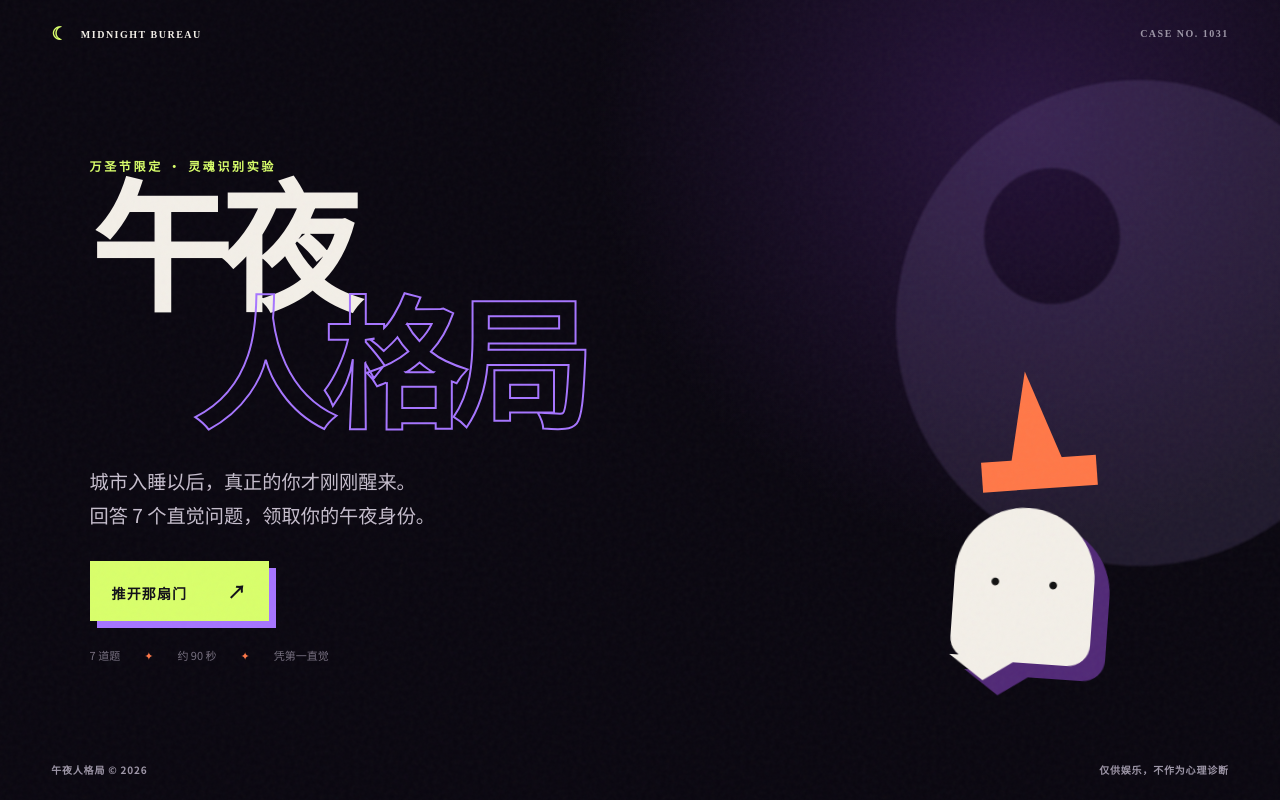
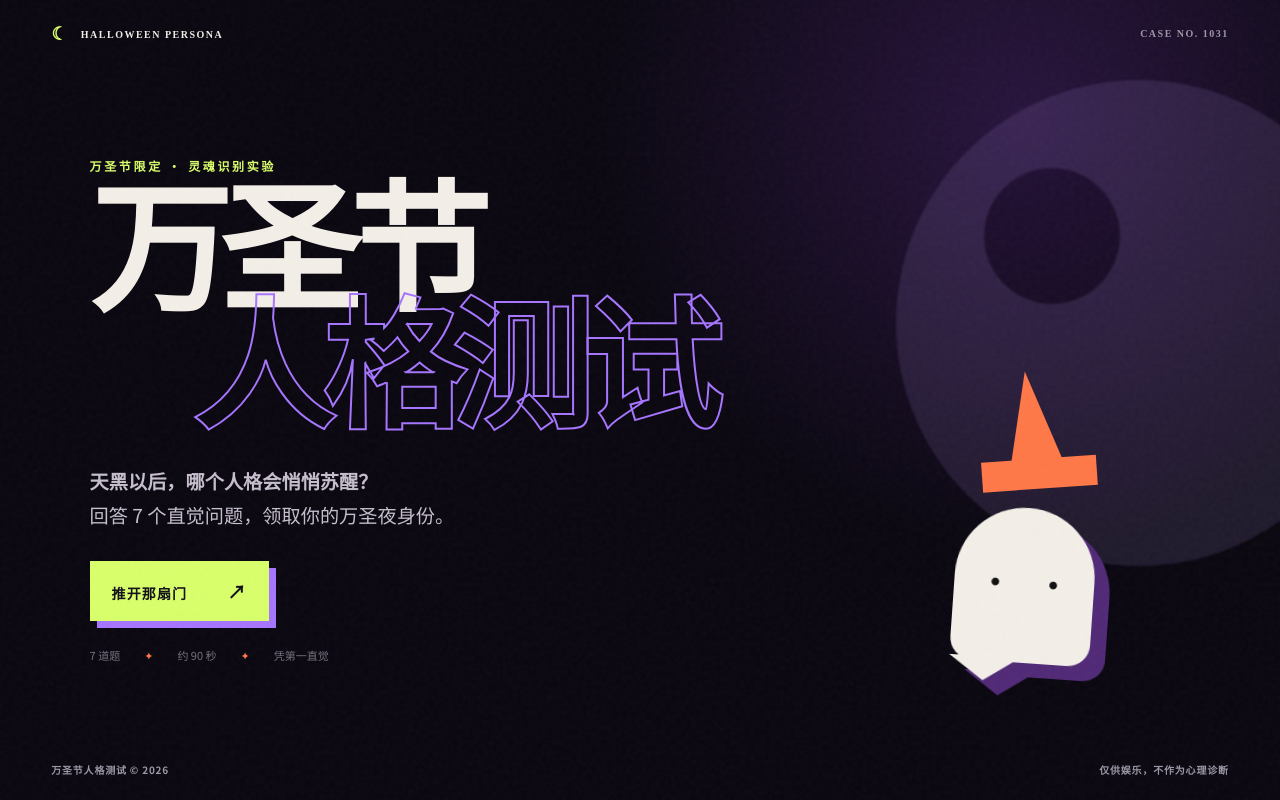
Before and after one commit to nemuiikuma/Halloween, a plain HTML site: page index.html in a window 1280 px wide. Drawn offline with Linux system fonts and the light colour scheme; a web font is replaced by a local one.

Commit message:
Rename site to 万圣节人格测试

```diff
--- a/index.html
+++ b/index.html
@@ -4,8 +4,8 @@
   <meta charset="utf-8">
   <meta name="viewport" content="width=device-width,initial-scale=1,viewport-fit=cover">
   <meta name="theme-color" content="#0a0710">
-  <meta name="description" content="回答 7 道万圣节情境题，揭开你灵魂深处的怪诞人格。">
-  <title>午夜人格局｜万圣节人格测试</title>
+  <meta name="description" content="天黑以后，哪个人格会悄悄苏醒？回答 7 道万圣节情境题，解锁你的隐藏人格。">
+  <title>万圣节人格测试｜天黑以后，哪个人格会悄悄苏醒？</title>
   <link rel="preconnect" href="https://fonts.googleapis.com">
   <link rel="preconnect" href="https://fonts.gstatic.com" crossorigin>
   <link href="https://fonts.googleapis.com/css2?family=Noto+Sans+SC:wght@400;500;700;900&family=Unbounded:wght@600;800&display=swap" rel="stylesheet">
@@ -14,12 +14,12 @@
 <body>
   <div class="noise"></div>
   <div class="moon" aria-hidden="true"><span></span></div>
-  <header class="topbar"><a class="brand" href="#" aria-label="回到首页"><i>☾</i> MIDNIGHT BUREAU</a><span>CASE NO. 1031</span></header>
+  <header class="topbar"><a class="brand" href="#" aria-label="回到首页"><i>☾</i> HALLOWEEN PERSONA</a><span>CASE NO. 1031</span></header>
   <main id="app">
     <section class="screen hero active" id="home">
       <div class="eyebrow">万圣节限定 · 灵魂识别实验</div>
-      <h1>午夜<br><em>人格局</em></h1>
-      <p class="lede">城市入睡以后，真正的你才刚刚醒来。<br>回答 7 个直觉问题，领取你的午夜身份。</p>
+      <h1>万圣节<br><em>人格测试</em></h1>
+      <p class="lede"><strong>天黑以后，哪个人格会悄悄苏醒？</strong><br>回答 7 个直觉问题，领取你的万圣夜身份。</p>
       <button class="primary" id="startBtn">推开那扇门 <span>↗</span></button>
       <div class="fineprint"><span>7 道题</span><span>约 90 秒</span><span>凭第一直觉</span></div>
       <div class="mascot" aria-hidden="true"><div class="hat"></div><div class="ghost"><b>•</b><b>•</b></div></div>
@@ -50,7 +50,7 @@
       <p class="share-toast" id="toast" role="status"></p>
     </section>
   </main>
-  <footer><span>午夜人格局 © 2026</span><span>仅供娱乐，不作为心理诊断</span></footer>
+  <footer><span>万圣节人格测试 © 2026</span><span>仅供娱乐，不作为心理诊断</span></footer>
   <script src="app.js"></script>
 </body>
 </html>
```
